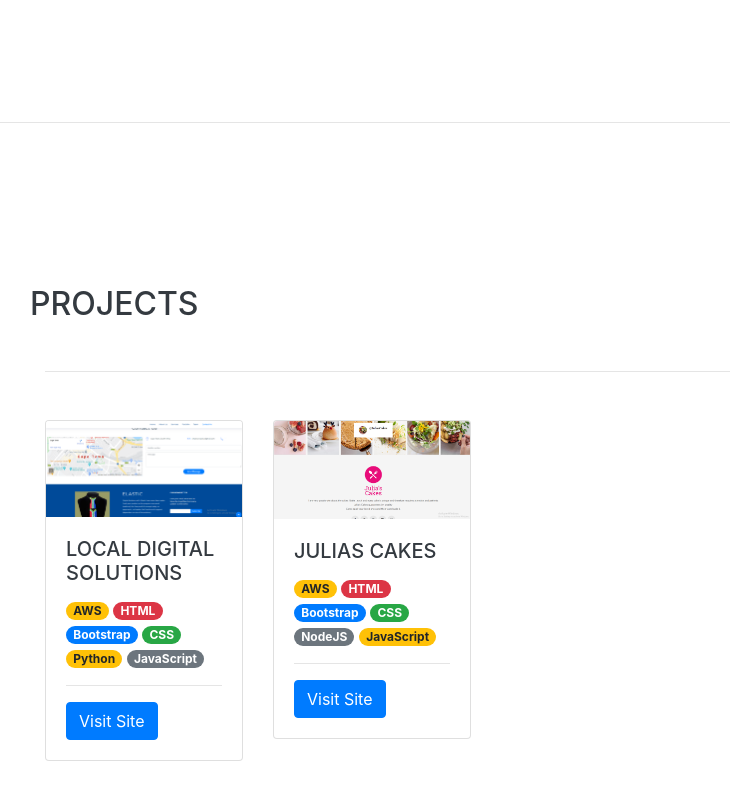
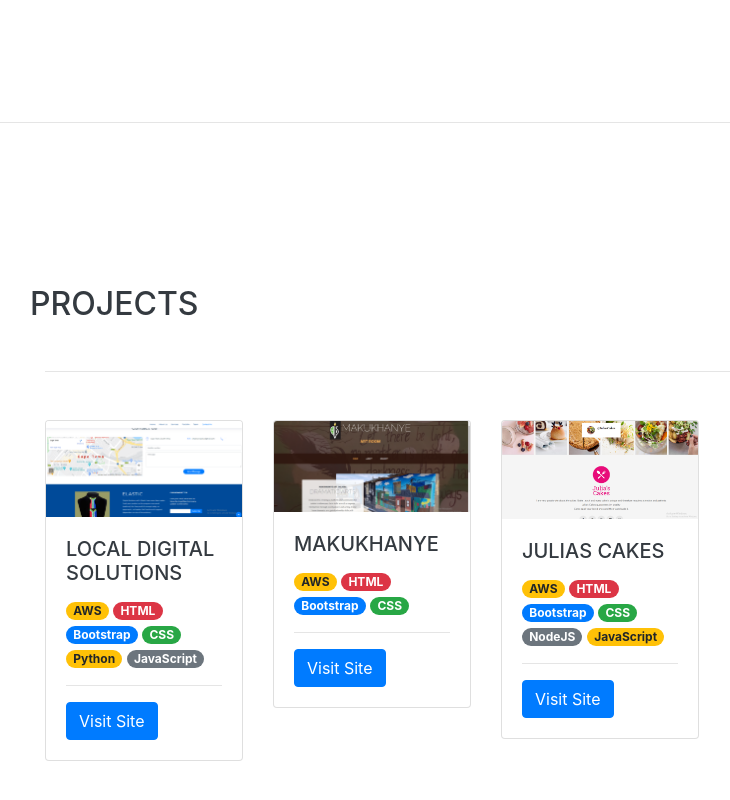
Before and after one commit to simphiweqwina/simphiweqwina.github.io, a website with bundled scripts: page index.html in a window 1280 px wide. Shown: the part 3176-3976 px from the top of the page, without its empty margins (290-1020 px from the left). Built offline with nearby package versions, Linux system fonts and the light colour scheme; a web font is replaced by a local one.

Commit message:
added projects CARD

```diff
--- a/index.html
+++ b/index.html
@@ -259,6 +259,20 @@
             </div>
             <div class="col-lg-3 col-md-4 col-6">
               <div class="card">
+                <img src="./img/projectImages/makukhanye.png" class="card-img-top" alt="...">
+                <div class="card-body">
+                  <h5 class="card-title">Makukhanye</h5>
+                  <span class="badge badge-pill badge-warning">AWS</span>
+                  <span class="badge badge-pill badge-danger">HTML</span>
+                  <span class="badge badge-pill badge-primary">Bootstrap</span>
+                  <span class="badge badge-pill badge-success">CSS</span>
+
+                  <hr /> <a href="#" class="btn btn-primary">Visit Site</a>
+                </div>
+              </div>
+            </div>
+            <div class="col-lg-3 col-md-4 col-6">
+              <div class="card">
                 <img src="./img/projectImages/juliasCakes.png" class="card-img-top" alt="...">
                 <div class="card-body">
                   <h5 class="card-title">Julias Cakes</h5>
@@ -269,10 +283,11 @@
                   <span class="badge badge-pill badge-secondary">NodeJS</span>
                   <span class="badge badge-pill badge-warning">JavaScript</span>
 
-                  <hr /> <a href="https://master.dvxk03wasiawb.amplifyapp.com/" class="btn btn-primary">Visit Site</a>
+                  <hr /> <a href="#" class="btn btn-primary">Visit Site</a>
                 </div>
               </div>
             </div>
+
 
           </div>
 
```
